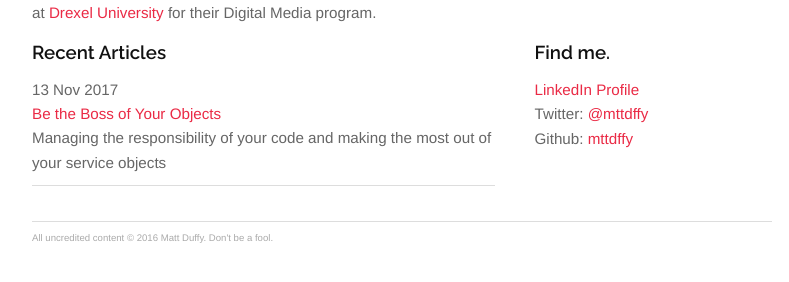
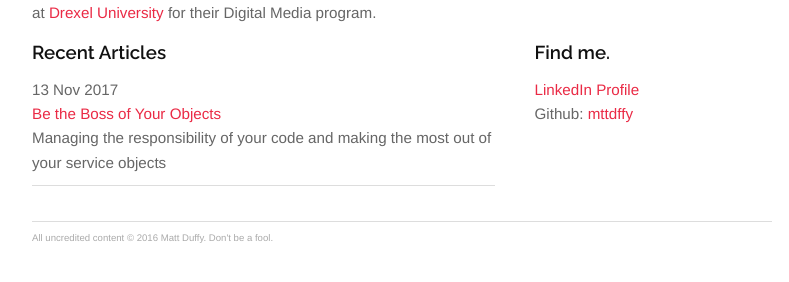
Before and after one commit to mttdffy/mttdffy.github.io, a Jekyll site: the page built from index.html, in a window 1280 px wide. Shown: the part 263-545 px from the top of the page, without its empty margins (238-1027 px from the left). Built offline with Jekyll 4.4.1, drawn with Linux system fonts in a browser that asks for light colours.

Commit message:
update things

```diff
--- a/index.html
+++ b/index.html
@@ -44,8 +44,8 @@ title: Full-Stack Development
   <section class="span3">
     <h3>Find me.</h3>
     <ul class="unstyled">
-       <li><a href="http://www.linkedin.com/pub/matt-duffy/13/b30/955">LinkedIn Profile</a></li>
-      <li>Twitter: <a href="http://twitter.com/mttdffy">@mttdffy</a></li>
+      <li><a href="http://www.linkedin.com/pub/matt-duffy/13/b30/955">LinkedIn Profile</a></li>
+      <!-- <li>Twitter: <a href="http://twitter.com/mttdffy">@mttdffy</a></li> -->
       <li>Github: <a href="https://github.com/mttdffy">mttdffy</a></li>
     </ul>
   </section>
```
Also changed, not shown: other parts of index.html (+1 -1 lines).
